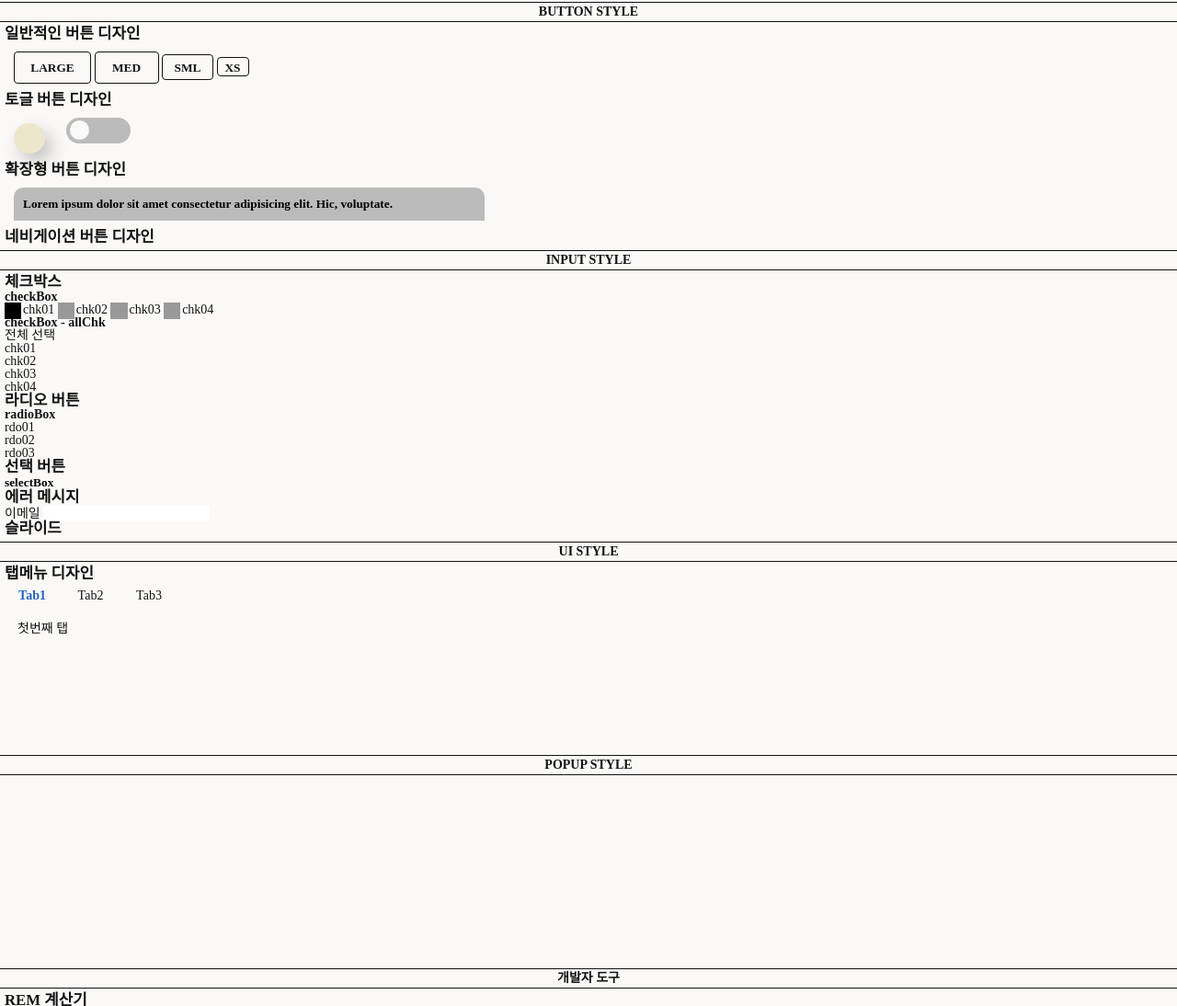
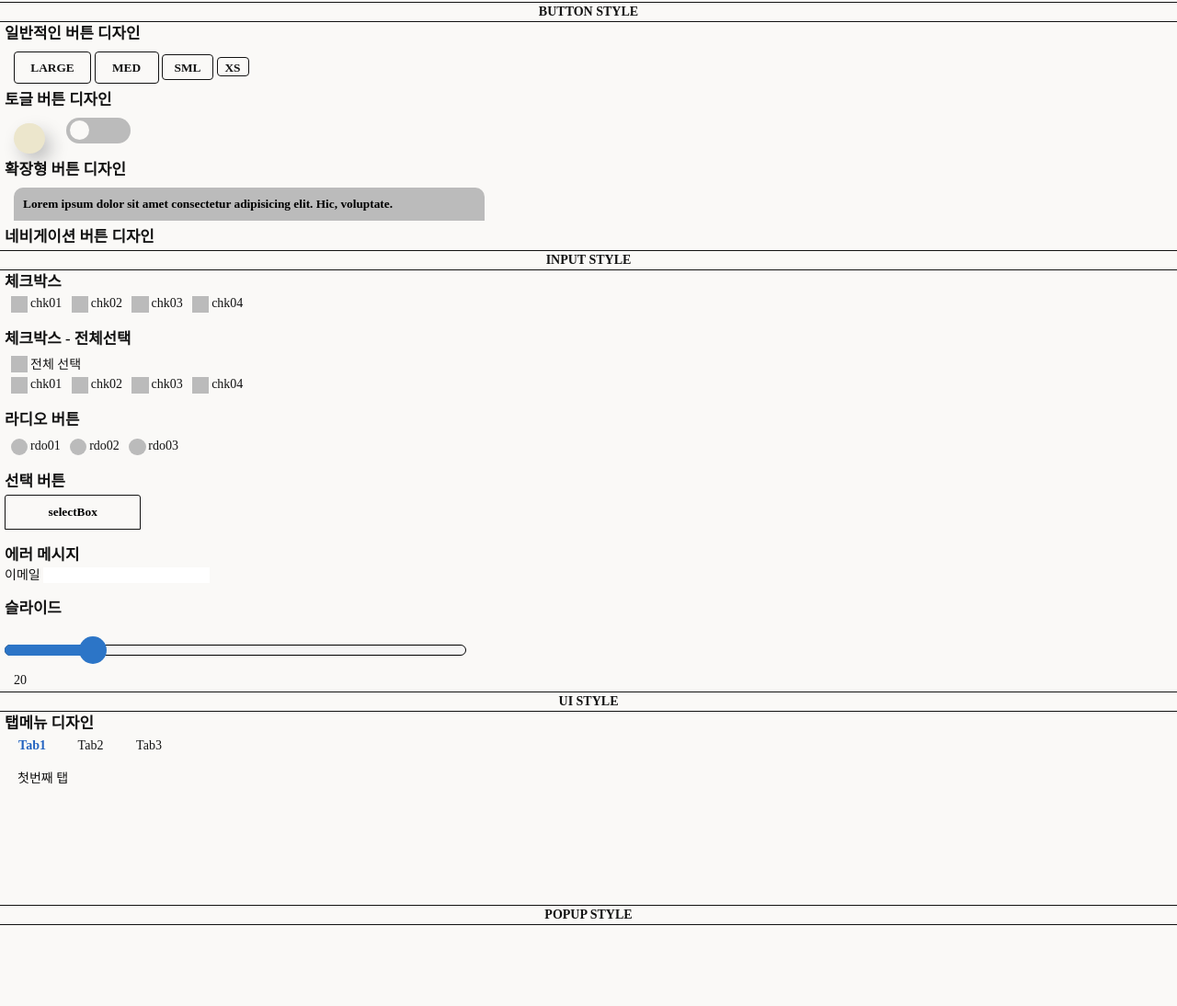
Before and after one commit to JilMunSu/JilMunSu.github.io, a website: page template/Component.html in a window 1280 px wide. Shown: the part 650-1744 px from the top of the page at 92% size. Drawn offline with Linux system fonts and the light colour scheme; a web font is replaced by a local one.

Commit message:
profile 수정

```diff
--- a/css/_common.scss
+++ b/css/_common.scss
@@ -30,6 +30,7 @@ $blueColor:#2363C0;
 @mixin centerAText {display:flex;align-items:center;}
 @mixin textHidden {text-indent:100%;white-space:nowrap;overflow:hidden;}
 @mixin borderRadius($radius) {-webkit-border-radius:$radius;-moz-border-radius:$radius;-ms-border-radius:$radius;border-radius:$radius;}
+@mixin borderRadiusT($radius) {-webkit-border-top-left-radius:$radius;-moz-border-top-left-radius:$radius;-ms-border-top-left-radius:$radius;border-top-left-radius:$radius;-webkit-border-top-right-radius:$radius;-moz-border-top-right-radius:$radius;-ms-border-top-right-radius:$radius;border-top-right-radius:$radius;}
 @mixin boxShadow($xPos, $yPos, $blur, $spread, $color) {-webkit-box-shadow:$xPos $yPos $blur $spread $color;-moz-border-radius:$xPos $yPos $blur $spread $color;-ms-border-radius:$xPos $yPos $blur $spread $color;box-shadow:$xPos $yPos $blur $spread $color;}
 @mixin boxShadowIn ($xPos, $yPos, $blur, $spread, $color) {-webkit-box-shadow:$xPos $yPos $blur $spread $color inset;-moz-border-radius:$xPos $yPos $blur $spread $color inset;-ms-border-radius:$xPos $yPos $blur $spread $color inset;box-shadow:$xPos $yPos $blur $spread $color inset;}
 @mixin transform($type) {-webkit-transform:$type;-moz-transform:$type;-ms-transform:$type;transform:$type;}
@@ -39,7 +40,8 @@ $blueColor:#2363C0;
 @mixin skew ($x, $y) {@include transform(skew(#{$x}deg, #{$y}deg));}
 @mixin transformOrigin ($origin) {-webkit-transform-origin: $origin;-moz-transform-origin: $origin;-ms-transform-origin: $origin;transform-origin: $origin;}
 @mixin transition($time) {-webkit-transition:$time;-moz-transition:$time;-ms-transition:$time;transition:$time;}
-
+@mixin textCut {white-space:nowrap;overflow:hidden;text-overflow:ellipsis;}
+@mixin textCutTwo($number) {overflow:hidden;text-overflow:ellipsis;display:-webkit-box;-webkit-line-clamp:$number;-webkit-box-orient:vertical;}
 @mixin buttonBase {font-family:'mapleLight';font-weight:bold;}
 @mixin focusBase {outline:none;background:$accentColor !important;}
 @mixin focusImg {outline-style:solid;outline-color:black;}
@@ -83,9 +85,7 @@ $blueColor:#2363C0;
           }
         }
         &.inputStyle {
-          & > ul {
-            li {}
-          }
+          h2:not(:first-child) {margin:20px 0 5px;}
         }
 
       }
@@ -143,19 +143,40 @@ button {@include buttonBase;
 
 
 /* input */
-.checkForm {
-  li {display:inline-block;margin-left:20px;cursor:pointer;
+.checkForm, .radioForm {position:relative;height:1.3rem;padding-top:0.5rem;
+  &.extan {height:2.8rem;}
+  .allChk {cursor:pointer;margin-left:2rem;
+    &:before {content:'';@include positionTL(absolute, 4px, 0.5rem);width:1.3rem;height:1.3rem;background:$grayColor;}
+    &[aria-checked="true"]:before {background:$blueColor;}
+    + ul {height:1.3rem;padding-top:0.5rem;}
+  }
+  li {display:inline-block;margin-left:2rem;cursor:pointer;
     span {position:relative;
-      &:before {content:'';@include positionTL(absolute, 0, -20px);width:1.3rem;height:1.3rem;background:#999;}
-      &[aria-checked="true"]:before {background:#000;}
+      &:before {content:'';@include positionTL(absolute, 0, -1.5rem);width:1.3rem;height:1.3rem;background:$grayColor;}
+      &[aria-checked="true"]:before {background:$blueColor;}
+    }
+  }
+}
+.radioForm li span:before {@include borderRadius(100%);}
+
+.selectWrap {position:relative;
+  .selectForm {width:10.6rem; padding:10px;border:1px solid $blackColor;@include borderRadiusT(3px);@include textCut;
+    + ul {@include positionTL(absolute, 2.6rem, 0);
+      li {width:9rem;padding:10px; background:$whiteColor;border:1px solid $blackColor;cursor:pointer;@include textCut;
+        &:not(:last-child) {border-bottom:0;}
+        &:hover {}
+      }
     }
   }
 }
 
-
-
-
-
+.aria_ui {position:relative;margin-top:15px;
+  .slider {position: relative;margin: 30px 0 20px 0;width: 500px;height: 10px;background: #f5f5f5;border:1px solid #000;border-radius:10px;
+    .slider_percent {position: absolute;top:-1px;left:-1px;height:100%;background:#2c75c7;border-radius:10px;border:1px solid #2c75c7;}
+    .btn_state {position: absolute;top:-10px;width:30px;height:30px;background:#2c75c7;border-radius:30px;}
+  }
+  .slider_num {margin: 20px 0;padding: 2px 10px;width: 30px;}
+}
 
 
 input {
@@ -205,7 +226,6 @@ html {background:$whiteColor;color:$blackColor;-ms-user-select:none;-moz-user-se
       &:focus-visible {@include focusImg();}
       h1 {display:inline-block;width:70px;height:70px;font-size:30px;line-height:70px;}
     }
-    .mainMenu {position:absolute;top:0;right:0;}
   }
 }
 footer {width:100vw;height:7rem;background:$blackColor;color:$grayColor;
--- a/css/_style.scss
+++ b/css/_style.scss
@@ -7,7 +7,7 @@
       }
     }
   }
-  .content {width:calc(100% - 40px);max-width:1920px;min-height:50vh;margin:0 auto;padding:1rem 1.7rem;background:$whiteColor;
+  .content {max-width:1920px;min-height:50vh;margin:0 auto;padding:1rem 1.7rem;background:$whiteColor;
     h3 {font-size:1.7rem;}
     &.aboutMe {position:relative;
       .toggleTypeA {position:absolute;top:0.7rem;left:10.5rem;}
--- a/js/common.js
+++ b/js/common.js
@@ -13,7 +13,6 @@ window.onload=function(){
       console.log('darkMode');
     }
   });
-
 
   // 다크모드 저장
   const storedTheme = localStorage.getItem("darkTheme");
@@ -73,3 +72,15 @@ function moveSC(seq) {
   $('html, body').animate({scrollTop : offset}, 400);
   return true
 }
+
+// 슬라이더
+// $('.btn_state').on()
+//   const a =$('.btn_state').css("left");
+//   console.log(a)
+
+$(function() {
+  $(".btn_state").change(function() {
+    console.log('1')
+  });
+
+});
--- a/template/Component.html
+++ b/template/Component.html
@@ -153,50 +153,54 @@
         <th>INPUT STYLE</th>
         <td class="inputStyle">
           <h2>체크박스</h2>
-          <strong id="checkBox01">checkBox</strong>
           <ul role="group" aria-labelledby="checkBox01" class="checkForm">
-          	<li role="none"><span role="checkbox" aria-checked="true">chk01</span></li>
+          	<li role="none"><span role="checkbox" aria-checked="false">chk01</span></li>
           	<li role="none"><span role="checkbox" aria-checked="false">chk02</span></li>
           	<li role="none"><span role="checkbox" aria-checked="false">chk03</span></li>
           	<li role="none"><span role="checkbox" aria-checked="false">chk04</span></li>
           </ul>
-
-          <strong id="group_chk_lb02">checkBox - allChk</strong>
-          <div role="group" aria-labelledby="group_chk_lb02">
-          	<span role="checkbox" aria-checked="false" aria-controls="chk2_1 chk2_2 chk2_3 chk2_4" tabindex="0">전체 선택</span>
+          <h2>체크박스 - 전체선택</h2>
+          <div role="group" aria-labelledby="checkBox02" class="checkForm extan">
+          	<span role="checkbox" aria-checked="false" aria-controls="chk01 chk02 chk03 chk04" tabindex="0" class="allChk">전체 선택</span>
           	<ul role="none">
-          		<li role="none"><span id="chk2_1" role="checkbox" aria-checked="true" tabindex="0">chk01</span></li>
-          		<li role="none"><span id="chk2_2" role="checkbox" aria-checked="false" tabindex="0">chk02</span></li>
-          		<li role="none"><span id="chk2_3" role="checkbox" aria-checked="false" tabindex="0">chk03</span></li>
-          		<li role="none"><span id="chk2_4" role="checkbox" aria-checked="false" tabindex="0">chk04</span></li>
+          		<li role="none"><span id="chk01" role="checkbox" aria-checked="false" tabindex="0">chk01</span></li>
+          		<li role="none"><span id="chk02" role="checkbox" aria-checked="false" tabindex="0">chk02</span></li>
+          		<li role="none"><span id="chk03" role="checkbox" aria-checked="false" tabindex="0">chk03</span></li>
+          		<li role="none"><span id="chk04" role="checkbox" aria-checked="false" tabindex="0">chk04</span></li>
           	</ul>
           </div>
-
           <h2>라디오 버튼</h2>
-          <strong id="group_radio_lb01">radioBox</strong>
-          <ul role="radiogroup" aria-labelledby="group_radio_lb01">
+          <ul role="radiogroup" aria-labelledby="radioBox" class="radioForm">
           	<li role="none"><span role="radio" aria-checked="false" tabindex="0">rdo01</span></li>
           	<li role="none"><span role="radio" aria-checked="false" tabindex="0">rdo02</span></li>
           	<li role="none"><span role="radio" aria-checked="false" tabindex="0">rdo03</span></li>
           </ul>
-
           <h2>선택 버튼</h2>
-          <button aria-haspopup="listbox" aria-controls="li_sort" aria-expanded="false">selectBox</button>
-          <ul id="li_sort" role="listbox" aria-labelledby="select_lb" style="display:none">
-            <li id="li_sort01" role="option" aria-selected="false" tabindex="0">sel01</li>
-            <li id="li_sort02" role="option" aria-selected="false" tabindex="0">sel02</li>
-            <li id="li_sort03" role="option" aria-selected="false" tabindex="0">sel03</li>
-            <li id="li_sort04" role="option" aria-selected="true" tabindex="0">sel04</li>
-            <li id="li_sort05" role="option" aria-selected="false" tabindex="0">sel05</li>
-          </ul>
-
+          <div class="selectWrap">
+            <button aria-haspopup="listbox" aria-controls="liSort" aria-expanded="false" class="selectForm">selectBox</button>
+            <ul id="liSort" role="listbox" aria-labelledby="selectBox" style="display:none">
+              <li id="liSort00" role="option" aria-selected="true" tabindex="0">selectBox</li>
+              <li id="liSort01" role="option" aria-selected="false" tabindex="0">sel01</li>
+              <li id="liSort02" role="option" aria-selected="false" tabindex="0">sel02</li>
+              <li id="liSort03" role="option" aria-selected="false" tabindex="0">sel03</li>
+              <li id="liSort04" role="option" aria-selected="false" tabindex="0">sel04</li>
+            </ul>
+          </div>
           <h2>에러 메시지</h2>
           <label for="input_email">이메일</label>
-          <input type="text" aria-describedby="error_msg" aria-invalid="true" />
+          <input type="text" aria-describedby="error_msg" aria-invalid="false" />
           <div role="alert" id="error_msg" style="display:none">이메일 형식이 아닙니다.</div>
-
           <h2>슬라이드</h2>
-          <div draggable="true" role="slider" aria-valuemin="0" aria-valuenow="0" aria-valuemax="100" aria-valuetext="0" aria-orientation="horizontal" aria-label="점수" tabindex="0"></div>
+          <div class="aria_ui">
+            <div id="slider-wrap" class="slider">
+              <!-- 프로그래스 바 -->
+              <div id="slider-percent" class="slider_percent" style="width:85px;"></div>
+              <!-- 슬라이드 조절 버튼 -->
+              <div id="slider-drag" class="btn_state" draggable="true" role="slider" aria-valuemin="0" aria-valuenow="20" aria-valuemax="100" aria-valuetext="0" aria-orientation="horizontal" aria-label="점수" tabindex="0" style="left:80px;">
+              </div>
+            </div>
+            <span id="slider-num" class="slider_num" aria-hidden="true">20</span>
+          </div>
         </td>
       </tr>
       <tr>
```
Also changed, not shown: index.html (+4 -4 lines), css/main.min.css.
